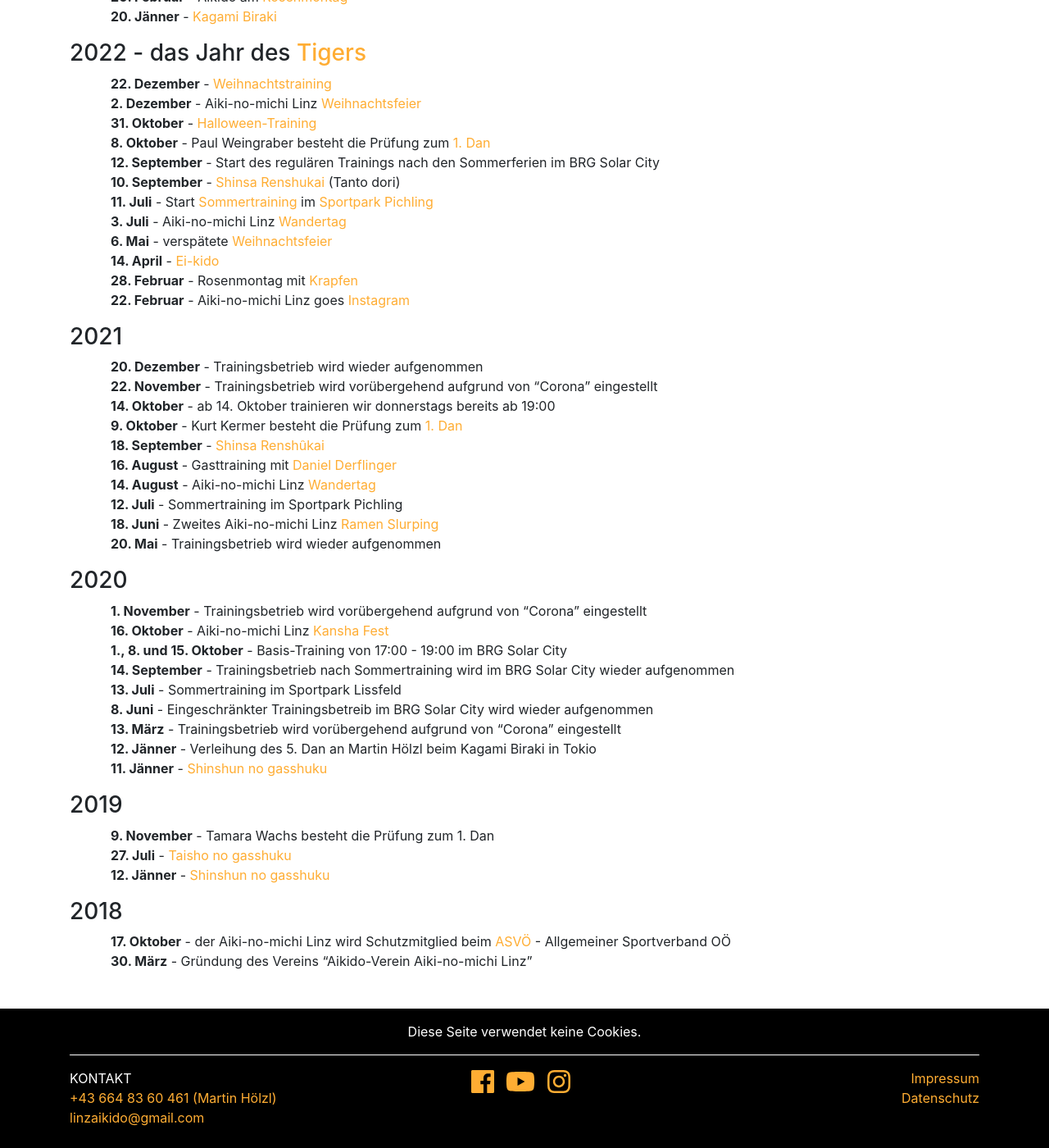
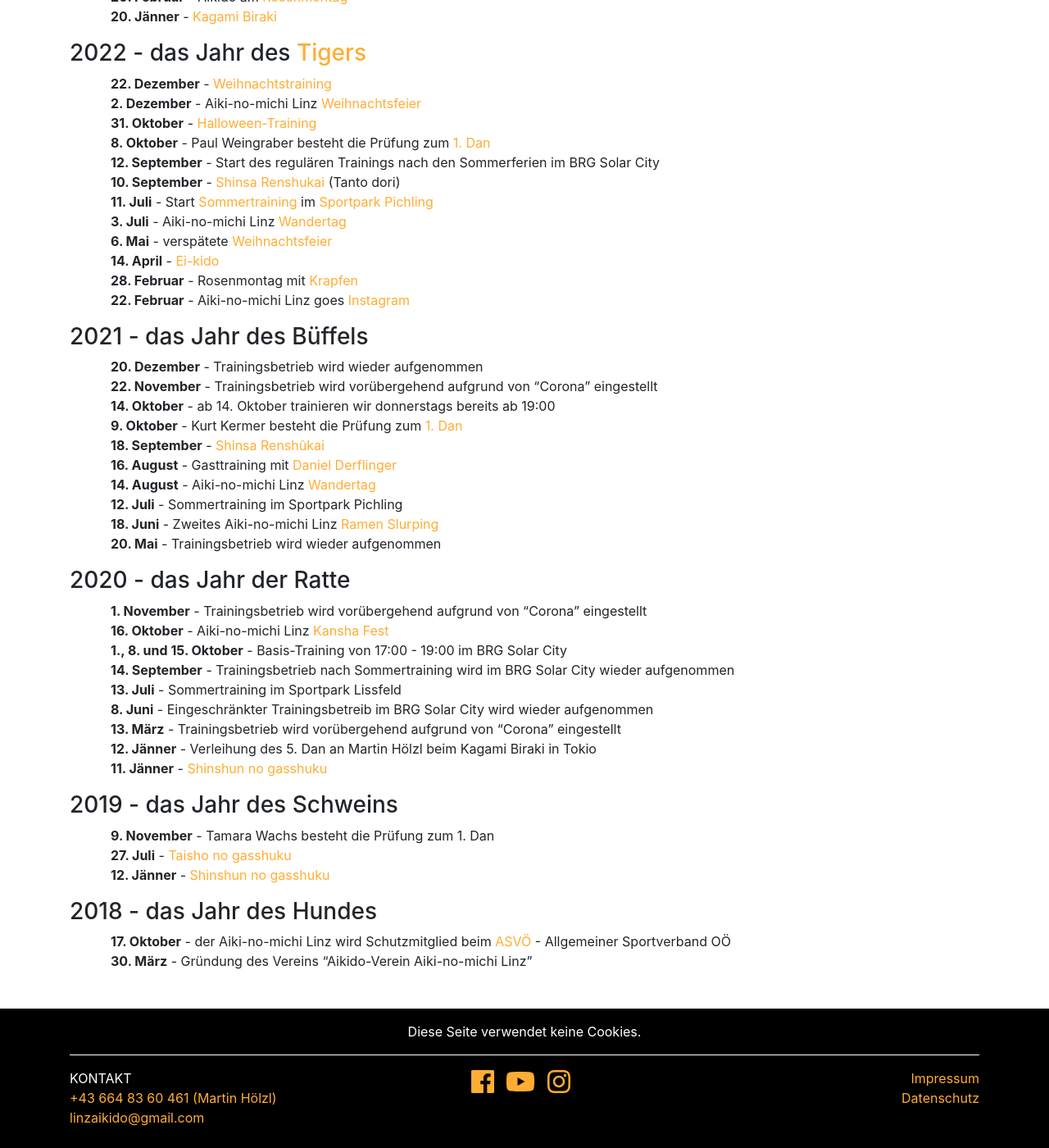
Before and after one commit to TWachs/aikinomichi-linz, a Jekyll site: the page built from aktuelles.md, in a window 1280 px wide and 1400 px high, scrolled down 1086 px. Shown: the whole window at 82% size. Built offline with Jekyll 4.4.1, drawn with Linux system fonts in a browser that asks for light colours; nearby versions of some CDN libraries; some of the changed text lies outside the part shown.

Commit message:
Update aktuelles.md

```diff
--- a/aktuelles.md
+++ b/aktuelles.md
@@ -9,13 +9,14 @@ title: Aktuelles
 <iframe width="560" height="315" style="display:block; margin: 0 auto 30px auto;" src="https://www.youtube.com/embed/DrgovmdFho8" title="YouTube video player" frameborder="0" allow="accelerometer; autoplay; clipboard-write; encrypted-media; gyroscope; picture-in-picture; web-share" allowfullscreen></iframe>
 
 ### 2024 - das Jahr des Drachen
+
 * **29. Mai - 2. Juni** - [Männerfest 2024](https://www.maennerfestival.at/festival.html){:target="_blank"} - Workshop [Schwertarbeit](https://www.maennerfestival.at/japanische-schwertarbeit-2.html){:target="_blank"}
 * **5. Jänner** - Aiki-no-michi Linz - Ji An Kan - [Kagami Biraki](https://www.facebook.com/photo/?fbid=917215139835302&set=a.173888970834593){:target="_blank"}
 
 ### 2023 - das Jahr des [Hasen](https://www.facebook.com/photo/?fbid=594639669337915&set=a.441578571310693){:target="_blank"}
 
 * **18. Dezember** - Weihnachtstraining
-* **8. Dezember** - Weihnachtsfeier im [Fika](https://fika-linz.eatbu.com/?lang=de){:target="_blank"}
+* **8. Dezember** - [Weihnachtsfeier](https://www.facebook.com/photo/?fbid=842946447840568&set=pcb.842947737840439){:target="_blank"} im [Fika](https://fika-linz.eatbu.com/?lang=de){:target="_blank"}
 * **29. September - 16. Oktober** - Reise nach Japan und Besuch von [Aikido-Kyoto](https://www.aikidokyoto.com/en){:target="_blank"} - anbei einige Impressionen [(1)](https://www.facebook.com/photo/?fbid=814682494000297&set=pcb.814683337333546){:target="_blank"} [(2)](https://www.facebook.com/photo/?fbid=814685274000019&set=pcb.814685350666678){:target="_blank"} [(3)](https://www.facebook.com/photo/?fbid=816030163865530&set=pcb.816030960532117){:target="_blank"} [(4)](https://www.facebook.com/photo?fbid=818513933617153&set=pcb.818516103616936){:target="_blank"} [(5)](https://www.facebook.com/photo?fbid=824360219699191&set=pcb.824361063032440){:target="_blank"} [(6)](https://www.facebook.com/photo/?fbid=828575875944292&set=pcb.828576609277552){:target="_blank"}
 * **9. September** - Aiki-no-michi Linz [Gasshuku](https://www.facebook.com/aikinomichilinz/posts/pfbid02h3uExmt2SS96H3Wf4ogJ4xUqfntZpXGTMLjfSEhBR8QBqm356XXvkrE659ear5d1l){:target="_blank"} (Ri-Ai)
 * **19. August** - Aiki-no-michi Linz Wandertag ([Rosenhofrundweg](https://www.facebook.com/photo/?fbid=768551938613353&set=pcb.768552838613263){:target="_blank"})
@@ -45,7 +46,7 @@ title: Aktuelles
 * **28. Februar** - Rosenmontag mit [Krapfen](https://www.facebook.com/aikinomichilinz/photos/pcb.3093817634166336/3093817477499685/){:target="_blank"}
 * **22. Februar** - Aiki-no-michi Linz goes [Instagram](https://www.instagram.com/aikinomichilinz/){:target="_blank"}
 
-### 2021
+### 2021 - das Jahr des Büffels
 
 * **20. Dezember** - Trainingsbetrieb wird wieder aufgenommen
 * **22. November** - Trainingsbetrieb wird vorübergehend aufgrund von "Corona" eingestellt
@@ -58,7 +59,7 @@ title: Aktuelles
 * **18. Juni** - Zweites Aiki-no-michi Linz [Ramen Slurping](https://www.facebook.com/aikinomichilinz/photos/pcb.2896867920527976/2896864300528338){:target="_blank"}
 * **20. Mai** - Trainingsbetrieb wird wieder aufgenommen
 
-### 2020
+### 2020 - das Jahr der Ratte
 
 * **1. November** - Trainingsbetrieb wird vorübergehend aufgrund von "Corona" eingestellt
 * **16. Oktober** - Aiki-no-michi Linz [Kansha Fest](https://www.facebook.com/aikinomichilinz/photos/pcb.2702514973296606/2702510259963744){:target="_blank"}
@@ -70,13 +71,13 @@ title: Aktuelles
 * **12. Jänner** - Verleihung des 5. Dan an Martin Hölzl beim Kagami Biraki in Tokio
 * **11. Jänner** - [Shinshun no gasshuku](https://www.facebook.com/aikinomichilinz/photos/pcb.2469373419944097/2469359846612121/?type=3&theater){:target="_blank"}
 
-### 2019
+### 2019 - das Jahr des Schweins
 
 * **9. November** - Tamara Wachs besteht die Prüfung zum 1. Dan
 * **27. Juli** - [Taisho no gasshuku](https://www.facebook.com/aikinomichilinz/photos/pcb.2324299254451515/2324293644452076/?type=3&theater){:target="_blank"}
 * **12. Jänner** - [Shinshun no gasshuku](https://www.facebook.com/aikinomichilinz/photos/pcb.2202032180011557/2202025876678854/?type=3&theater){:target="_blank"}
 
-### 2018
+### 2018 - das Jahr des Hundes
 
 * **17. Oktober** - der Aiki-no-michi Linz wird Schutzmitglied beim [ASVÖ](https://www.asvoe.at/de/asvoe/landesorganisationen/asvoe-oberoesterreich){:target="_blank"} - Allgemeiner Sportverband OÖ
 * **30. März** - Gründung des Vereins "Aikido-Verein Aiki-no-michi Linz"
```
